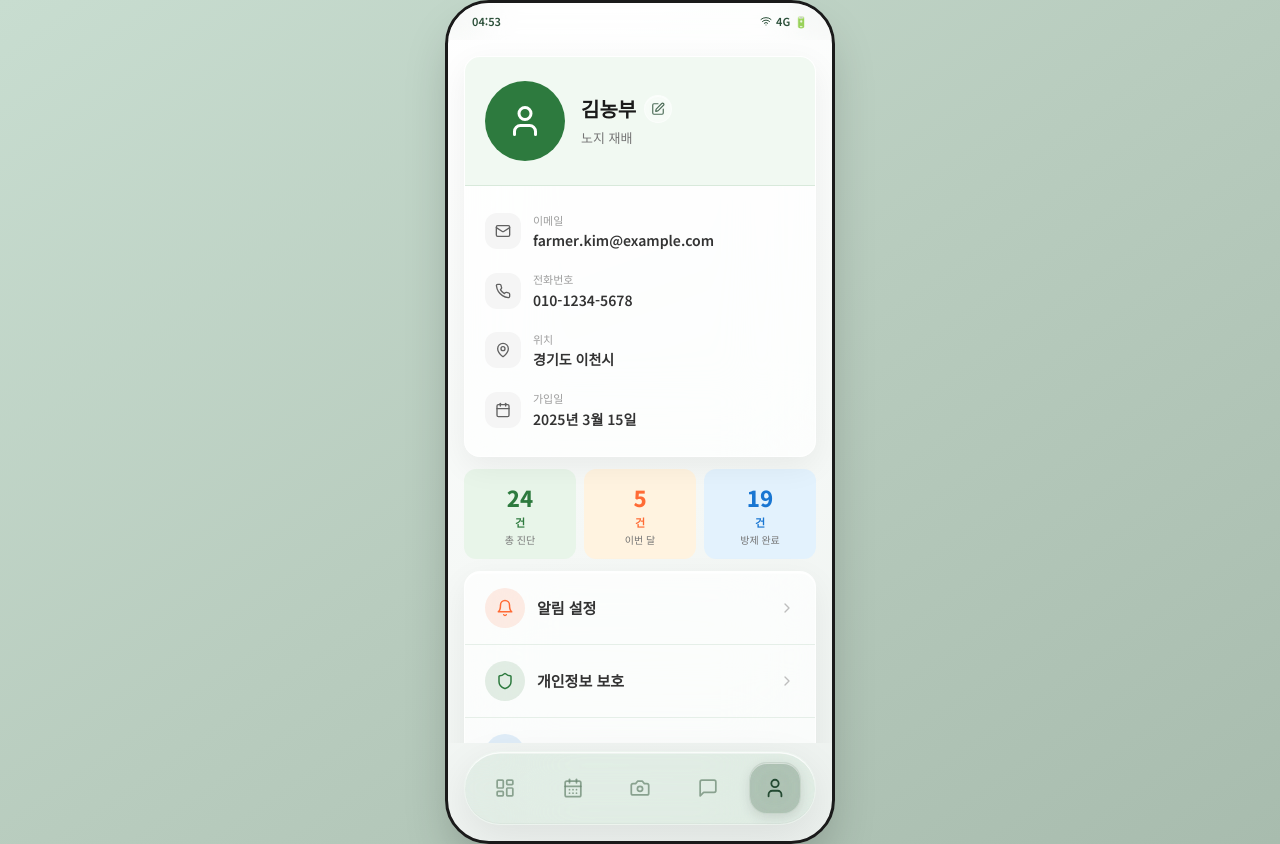
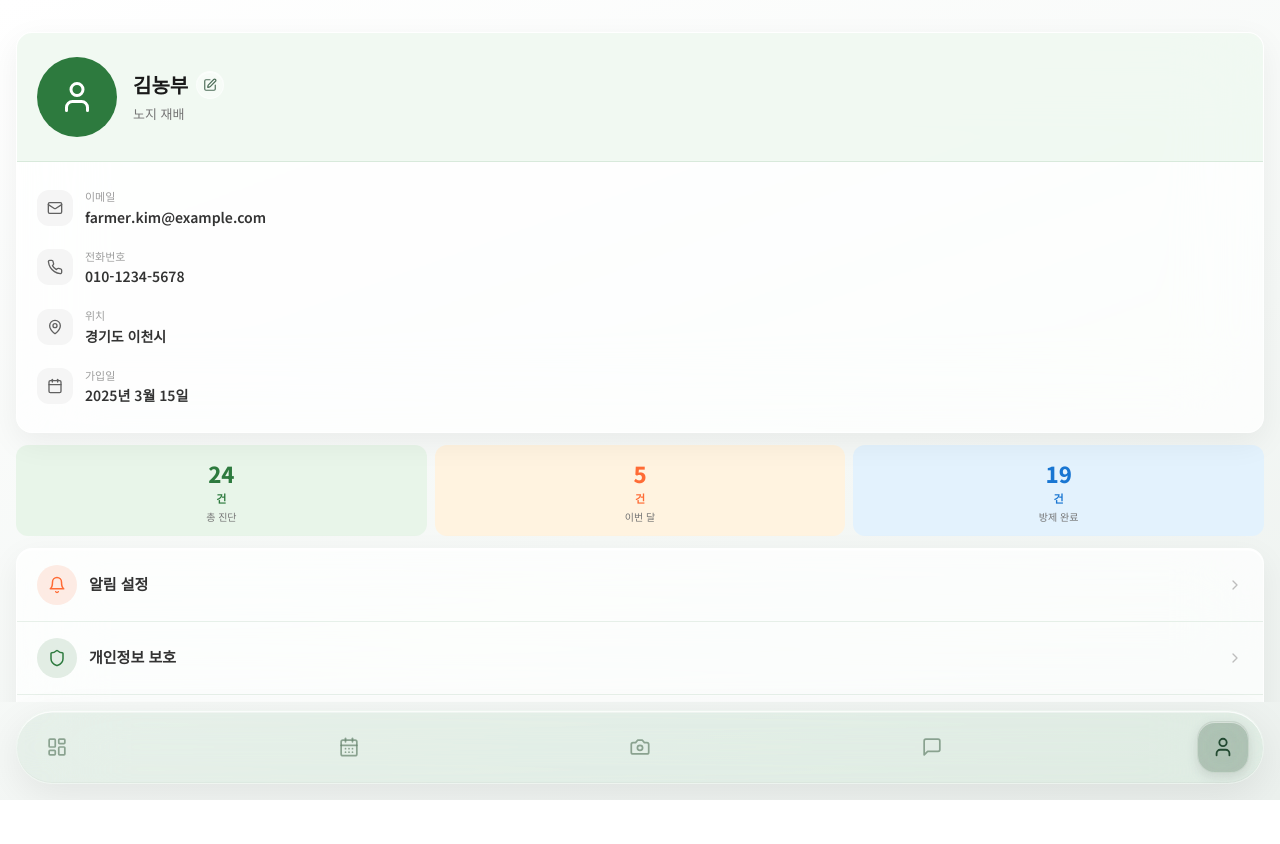
Before and after one commit to GDG-SDG/SDG-FRONTEND, a Next.js app: page /mypage in a window 1280 px wide. After the commit the page ends 800 px from the top, so only its background shows below. Built offline with nearby package versions, Linux system fonts and the light colour scheme.

Commit message:
style: #5 폰 프레임 제거 및 풀스크린 전환·스크롤바 숨김·상단 패딩 적용

```diff
--- a/app/(main)/layout.tsx
+++ b/app/(main)/layout.tsx
@@ -8,9 +8,8 @@ import {
   CalendarDays,
   MessageSquare,
   User,
-  Wifi,
 } from "lucide-react";
-import { useState, useEffect, useCallback } from "react";
+import { useCallback } from "react";
 
 const NAV_ITEMS = [
   { path: "/dashboard", icon: LayoutDashboard },
@@ -20,22 +19,6 @@ const NAV_ITEMS = [
   { path: "/mypage", icon: User },
 ];
 
-function StatusBar({ time }: { time: string }) {
-  return (
-    <div
-      className="glass-bar flex items-center justify-between px-6 py-2.5 flex-shrink-0 text-[11px] font-semibold"
-      style={{ color: "rgb(var(--glass-text) / 0.9)" }}
-    >
-      <span>{time}</span>
-      <div className="flex items-center gap-1">
-        <Wifi size={12} />
-        <span>4G</span>
-        <span>🔋</span>
-      </div>
-    </div>
-  );
-}
-
 export default function MainLayout({
   children,
 }: {
@@ -43,52 +26,18 @@ export default function MainLayout({
 }) {
   const router = useRouter();
   const pathname = usePathname();
-  const [time, setTime] = useState("");
-
-  useEffect(() => {
-    const update = () => {
-      const now = new Date();
-      setTime(
-        now.toLocaleTimeString("ko-KR", {
-          hour: "2-digit",
-          minute: "2-digit",
-          hour12: false,
-        }),
-      );
-    };
-    update();
-    const interval = setInterval(update, 60000);
-    return () => clearInterval(interval);
-  }, []);
 
   const isActive = useCallback((path: string) => pathname === path, [pathname]);
 
   return (
     <div
-      className="flex items-center justify-center min-h-screen"
-      style={{
-        background:
-          "linear-gradient(145deg, #c8ddd0 0%, #b8ccbe 50%, #a8bcae 100%)",
-      }}
+      className="page-bg relative flex flex-col overflow-hidden"
+      style={{ height: "100dvh" }}
     >
-      <div
-        className="page-bg relative flex flex-col overflow-hidden shadow-2xl"
-        style={{
-          width: "390px",
-          height: "844px",
-          borderRadius: "44px",
-          border: "3px solid #1a1a1a",
-        }}
-      >
-        <StatusBar time={time} />
-
       {/* Main content */}
       <div
         className="flex-1 overflow-y-auto"
-          style={{
-            scrollbarWidth: "thin",
-            scrollbarColor: "rgb(var(--glass-accent) / 0.4) transparent",
-          }}
+        style={{ paddingTop: "max(env(safe-area-inset-top), 16px)" }}
       >
         {children}
       </div>
@@ -164,6 +113,5 @@ export default function MainLayout({
         </div>
       </div>
     </div>
-    </div>
   );
 }
--- a/app/globals.css
+++ b/app/globals.css
@@ -181,3 +181,11 @@
 .glass-row:active {
   background-color: rgba(255, 255, 255, 0.55);
 }
+
+/* Hide scrollbars app-wide while keeping scroll functionality */
+* {
+  scrollbar-width: none; /* Firefox */
+}
+*::-webkit-scrollbar {
+  display: none; /* Chrome / Safari */
+}
```
Lines whose indentation alone changed are shown as unchanged.
